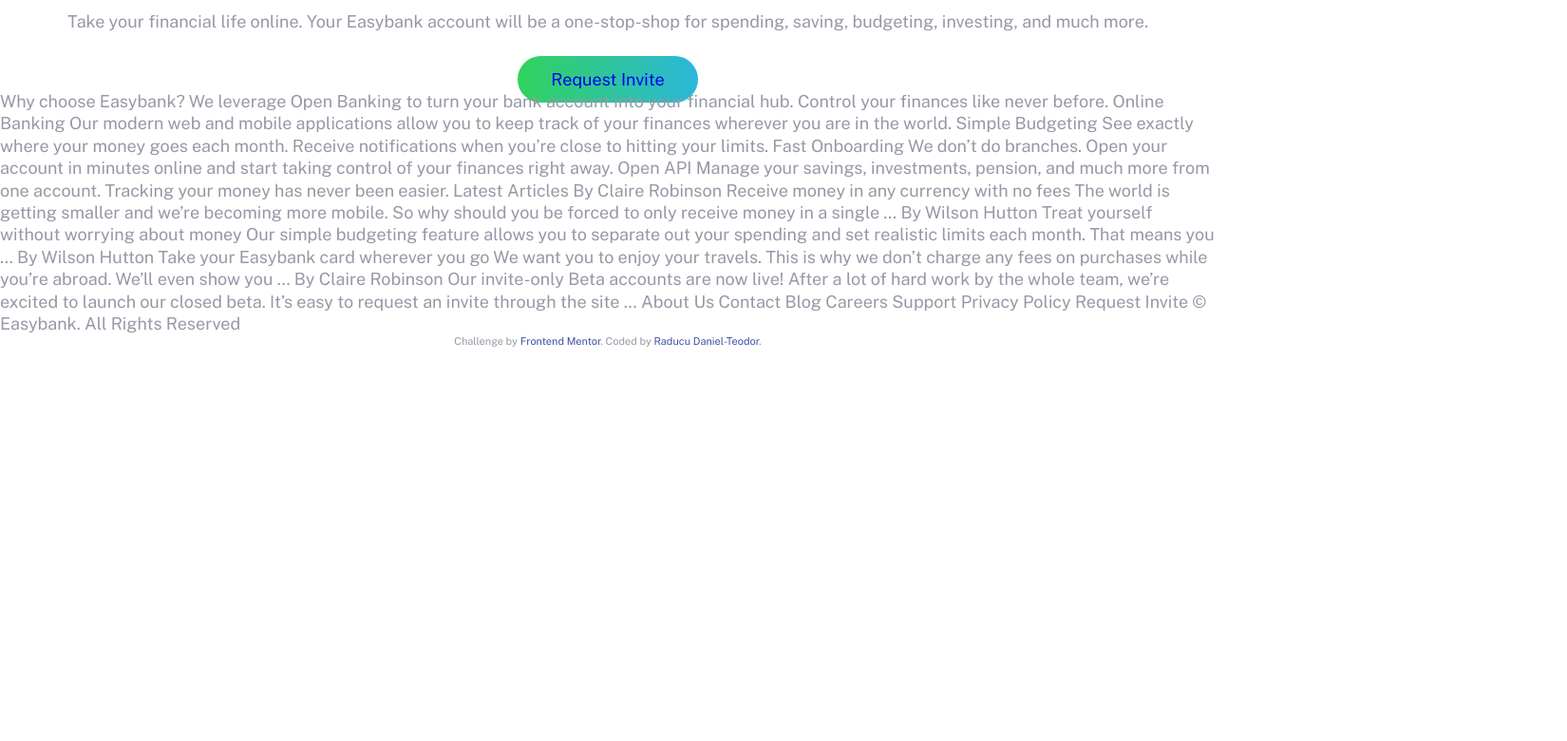
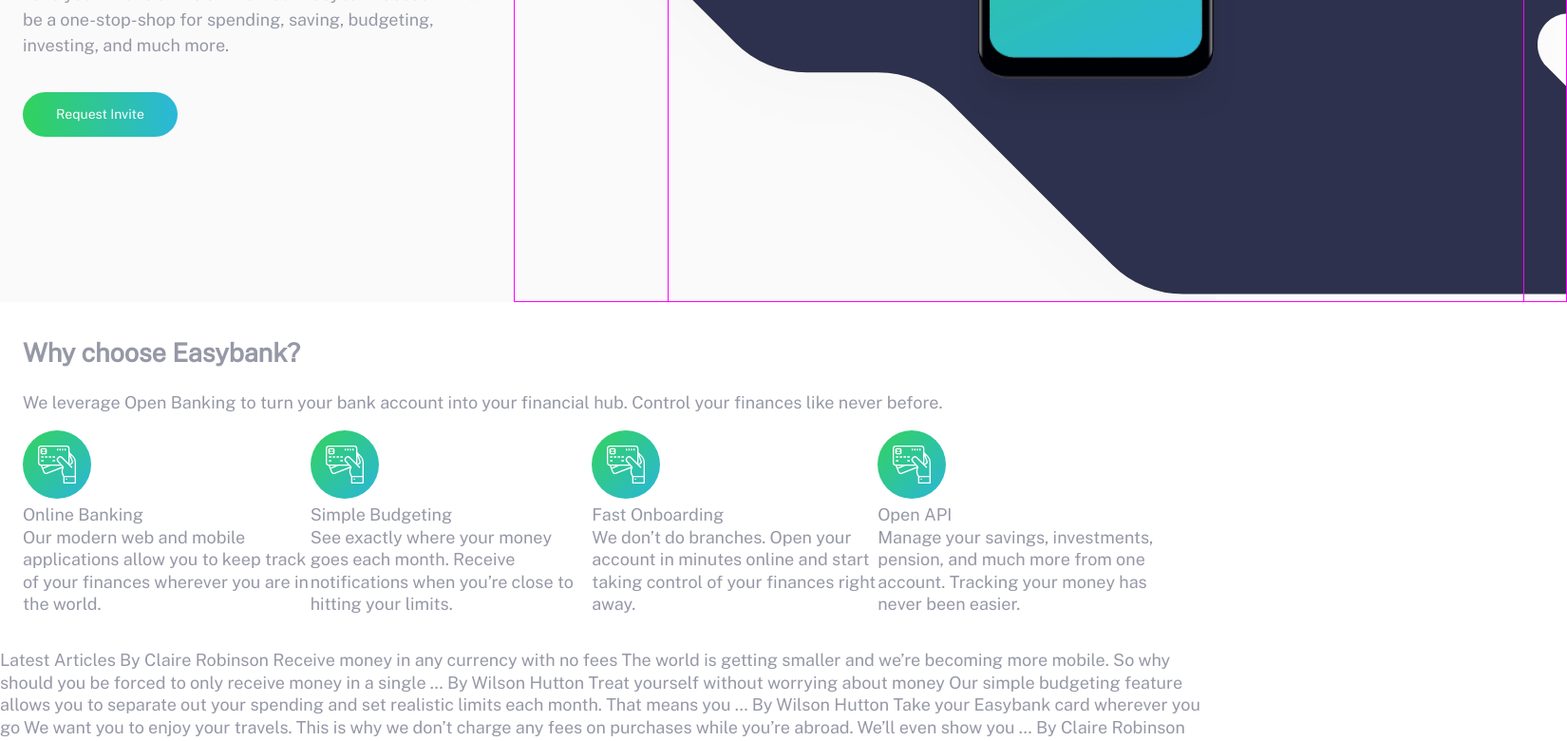
Before and after one commit to draducu/Easy-Bank, a plain HTML site: page index.html in a window 1280 px wide. Shown: the part 418-1198 px from the top of the page at 95% size, 1650 px wide, since content can reach past the window. Before the commit the page ends 800 px from the top, so only its background shows below. Drawn offline with nearby package versions, Linux system fonts and the light colour scheme.

Commit message:
am terminat hero-ul, lucrez la features

```diff
--- /dev/null
+++ b/app/scss/_feature.scss
@@ -0,0 +1,19 @@
+.feature {
+    &__grid {
+        @media (min-width: $large) {
+            display: flex;
+        }
+    }
+    &__item {
+
+    }
+    &__icon {
+
+    }
+    &__title {
+
+    }
+    &__description {
+
+    }
+}
--- a/app/scss/_global.scss
+++ b/app/scss/_global.scss
@@ -16,6 +16,9 @@
     &.noscroll {
         overflow: hidden;
     }
+    @media (min-width:$large) {
+        font-size: $font-med;
+    }
 }
 h1, h2, h3 {
     margin-top: 0;
@@ -25,8 +28,36 @@
 }
 //spacing
 .container {
-    padding-left: 1.5rem;
-    padding-right: 1.5rem;
+    max-width: 90rem; //70
+    margin: 0 auto;
+    &--pt {
+        padding-top: 2.25rem;
+    }
+    &--pr {
+        padding-right: 1.5rem;
+    }
+    &--pb {
+        padding-bottom: 2.25rem;
+    }
+    &--pl {
+        padding-right: 1.5rem;
+    }
+
+    &--pall {
+        padding-top: 2.25rem;
+        padding-bottom: 2.25rem;
+        padding-left: 1.5rem;
+        padding-right: 1.5rem;
+    }
+    &--py {
+        padding-top: 2.25rem;
+        padding-bottom: 2.25rem;
+    }
+    &--px {
+        padding-left: 1.5rem;
+        padding-right: 1.5rem;
+    }
+
 }
 //flexbox
 .flex {
@@ -43,12 +74,19 @@
 }
 //butons
 button, .button {
+    display: inline-block;
+    padding: 0.875rem 2.1875rem;
     background: linear-gradient(to right, $limeGreen, $brightCyan);
     border: 0;
-    padding: 0.875rem 2.1875rem;
     border-radius: 50px;
     cursor: pointer;
+    color: $white;
     font-weight: 400;
+    font-size: $font-sm;
+    transition: opacity 400ms ease-in-out;
+    &:hover {
+        opacity: 0.7;
+    }
 }
 
 .hide-for-mobile { // hide for tablet & mobile
--- a/app/scss/_header.scss
+++ b/app/scss/_header.scss
@@ -95,12 +95,4 @@
             }
         }
     }
-    &__cta { //buton
-        font-size: $font-sm;
-        color: $white;
-        transition: opacity 400ms ease-in-out;
-        &:hover {
-            opacity: 0.7;
-        }
-    }
 }
--- a/app/scss/_hero.scss
+++ b/app/scss/_hero.scss
@@ -1,4 +1,11 @@
 .hero {
+    background-color: $veryLightGray;
+    .container {
+        @media (min-width:$large) {
+            display: flex;
+            align-items: center;
+        }
+    }
     &__image {
         position: relative;
         background-image: url('/images/bg-intro-mobile.svg');
@@ -6,32 +13,73 @@
         background-repeat: no-repeat;
         background-position: center center;
         min-height: 17.5rem;
-
+        @media (min-width:$medium) {
+            min-height: 25rem;
+            background-position: center 70%;
+        }
+        @media (min-width:$large) {
+            flex: 3;
+            order: 2;
+            min-height: 41rem;
+            background-image: none;
+        }
+        &::before, &::after {
+            border: 1px solid magenta;
+        }
         &::before {
+            @media (min-width:$large) {
+                position: absolute;
+                content: "";
+                height: 100%;
+                background-image: url('/images/bg-intro-desktop.svg');
+                background-repeat: no-repeat;
+                background-position: center bottom;
+                width: 150%;
+                background-size: 122%;
+                background-position: 0% 83%;
+            }
+        }
+        &::after {
+            position: absolute;
             content: "";
+            width: 100%;
             height: 100%;
-            width: 100%;
-            position: absolute;
             background-image: url('/images/image-mockups.png');
             background-size: 93%;
             background-repeat: no-repeat;
             background-position: center bottom;
+            @media (min-width:$medium) {
+                background-size: 52%;
+            }
+            @media (min-width:$large) {
+                width: 120%;
+                width: 122%;
+                background-size: 94%;
+                background-position: center 150%;
+                left: 22%;
+            }
         }
     }
     &__text {
         text-align: center;
+        @media (min-width:$large) {
+            flex: 2;
+            order: 1;
+            text-align: left;
+        }
         h1 {
             font-weight: 300;
             color: $darkBlue;
             line-height: 1.15;
             font-size: 2.31rem;
             margin-bottom: 1.5rem;
+            @media (min-width:$large) {
+                font-size: $font-xlg;
+            }
         }
         P {
             line-height: 1.5;
             margin-bottom: 2.25rem;
         }
     }
-
-
 }
--- a/app/scss/_variables.scss
+++ b/app/scss/_variables.scss
@@ -9,8 +9,10 @@
 //font sizes
 $font-sm: 0.875rem; //14px
 $font-med: 1.125rem; //18px
+$font-lg: 1.25rem; //20px
+$font-xlg: 3.25rem; //52px
 
 //breakpoints
-$small:"595px";
+$small: "595px";
 $medium: "768px";
 $large: "1200px";
--- a/app/scss/style.scss
+++ b/app/scss/style.scss
@@ -3,3 +3,4 @@
 @import "header";
 @import "animations";
 @import "hero";
+@import "feature";
--- a/index.html
+++ b/index.html
@@ -17,7 +17,7 @@
 <body>
   <header class="header">
     <div class="overlay has-fade"></div>
-    <nav class="container flex flex-jc-sb flex-ai-c">
+    <nav class="container container--pall flex flex-jc-sb flex-ai-c">
       <a href="/" class="header__logo">
         <img src="images/logo.svg" alt="logo">
       </a>
@@ -45,40 +45,58 @@
   </header>
 
   <section class="hero">
-    <div class="hero__image">
-
-    </div>
-    <div class="hero__text container">
+    <div class="container">
+      <div class="hero__image"></div>
+      <div class="hero__text container--pall">
         <h1>Next generation digital banking</h1>
         <p>Take your financial life online. Your Easybank account will be a one-stop-shop
           for spending, saving, budgeting, investing, and much more.</p>
         <a href="#" class="button hero_cta">Request Invite</a>
       </div>
+    </div>
   </section>
-
-  Why choose Easybank?
-
+  <section class="features container container--pall">
+    <h2>Why choose Easybank?</h2>
+    <p>
       We leverage Open Banking to turn your bank account into your financial hub. Control
       your finances like never before.
-
-  Online Banking
+    </p>
+    <div class="feature__grid">
+      <div class="feature__item">
+        <div class="feature__icon"><img src="/images/icon-online.svg"></div>
+        <div class="feature__title">Online Banking</div>
+        <div class="feature__description">
           Our modern web and mobile applications allow you to keep track of your finances
           wherever you are in the world.
+        </div>
+      </div>
 
-  Simple Budgeting
-  See exactly where your money goes each month. Receive notifications when you’re
-  close to hitting your limits.
+      <div class="feature__item">
+        <div class="feature__icon"><img src="/images/icon-online.svg"></div>
+        <div class="feature__title">Simple Budgeting</div>
+        <div class="feature__description">
+          See exactly where your money goes each month. Receive notifications when you’re close to hitting your limits.
+        </div>
+      </div>
 
-  Fast Onboarding
-  We don’t do branches. Open your account in minutes online and start taking control
-  of your finances right away.
+      <div class="feature__item">
+        <div class="feature__icon"><img src="/images/icon-online.svg"></div>
+        <div class="feature__title">Fast Onboarding</div>
+        <div class="feature__description">
+          We don’t do branches. Open your account in minutes online and start taking control of your finances right away.
+        </div>
+      </div>
 
-  Open API
-  Manage your savings, investments, pension, and much more from one account. Tracking
-  your money has never been easier.
+      <div class="feature__item">
+        <div class="feature__icon"><img src="/images/icon-online.svg"></div>
+        <div class="feature__title">Open API</div>
+        <div class="feature__description">
+          Manage your savings, investments, pension, and much more from one account. Tracking your money has never been easier.
+        </div>
+      </div>
 
-
-
+    </div>
+  </section>
   Latest Articles
 
   By Claire Robinson
```
Also changed, not shown: dist/css/style.css, 1 other file. Lines whose indentation alone changed are shown as unchanged.
